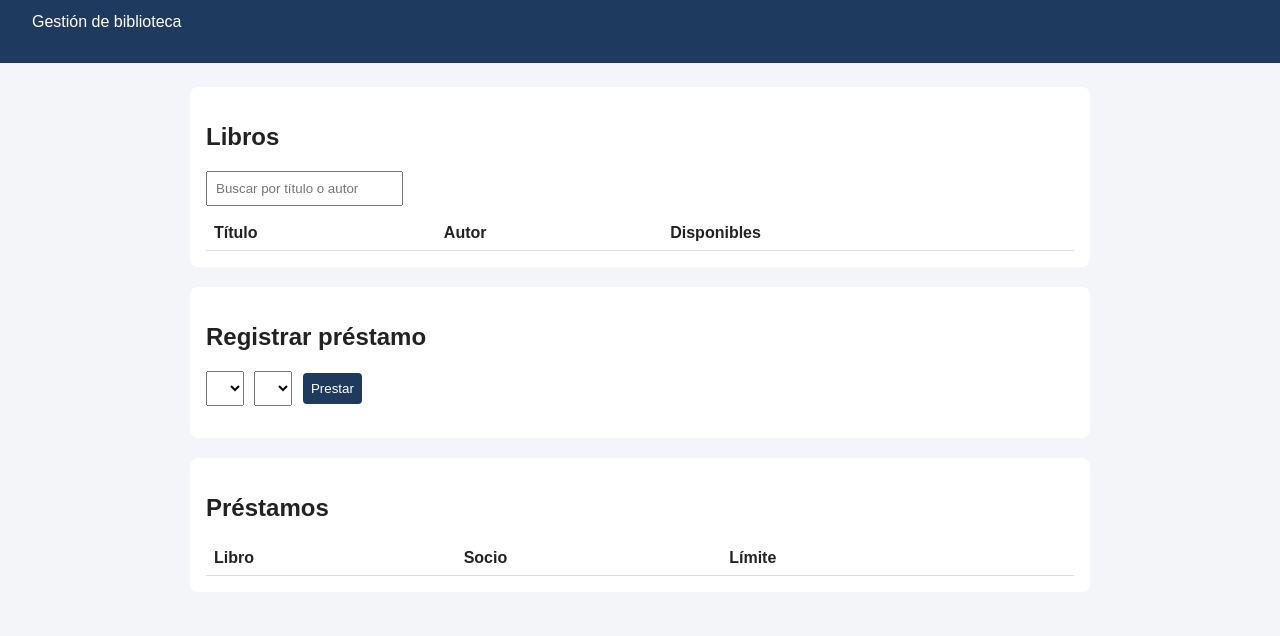
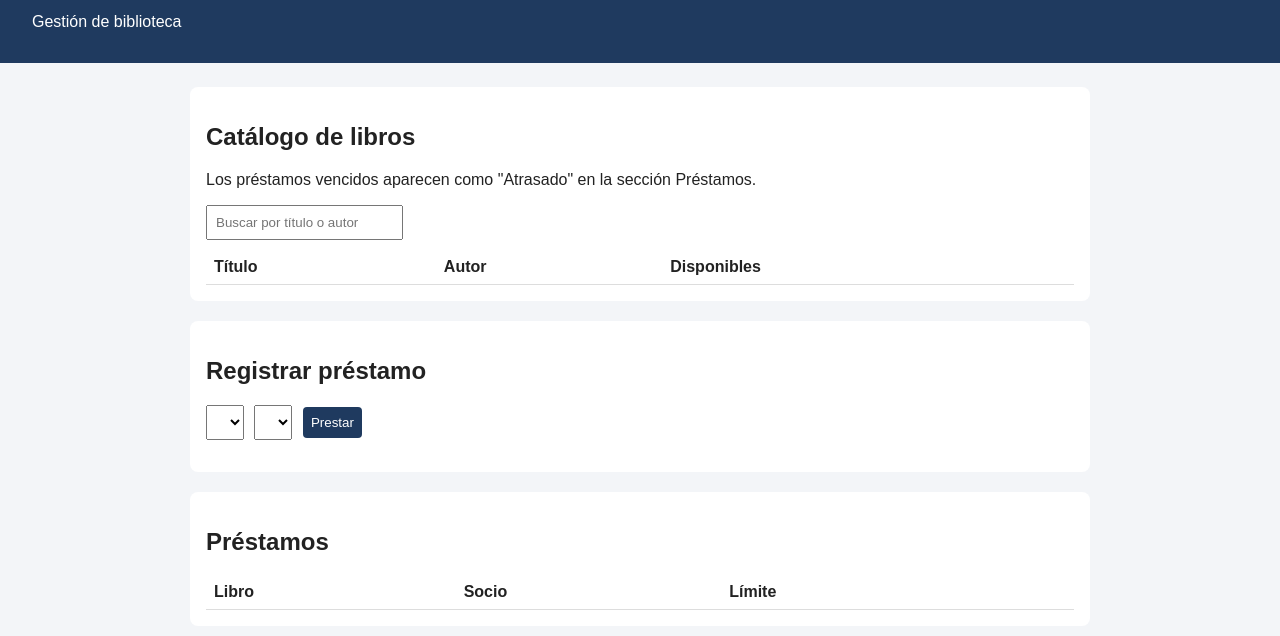
Before and after one commit to 3riick7/BIBLIOTEC, a website: page public/index.html in a window 1280 px wide. Shown: the part 56-692 px from the top of the page. Drawn offline with Linux system fonts and the light colour scheme; no server answers.

Commit message:
AGREGAR AVISO DE PRESTAMOS ATRASADOS

```diff
--- a/public/index.html
+++ b/public/index.html
@@ -10,7 +10,8 @@
   <header><h1>BiblioTec</h1><p>Gestión de biblioteca</p></header>
   <main>
     <section>
-      <h2>Libros</h2>
+      <h2>Catálogo de libros</h2>
+      <p>Los préstamos vencidos aparecen como "Atrasado" en la sección Préstamos.</p>
       <input id="buscar" placeholder="Buscar por título o autor">
       <table id="tabla-libros"><thead><tr><th>Título</th><th>Autor</th><th>Disponibles</th></tr></thead><tbody></tbody></table>
     </section>
```
